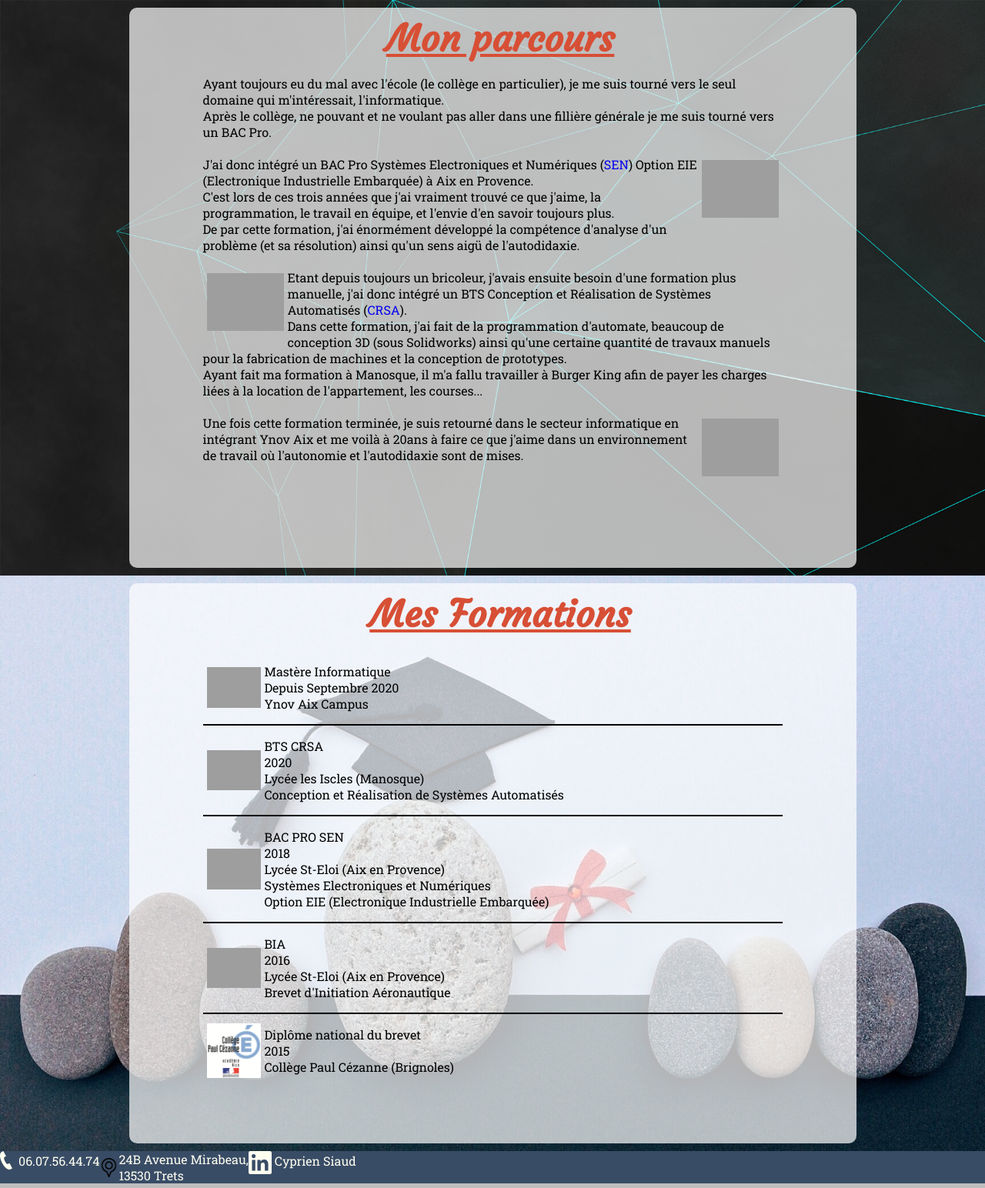
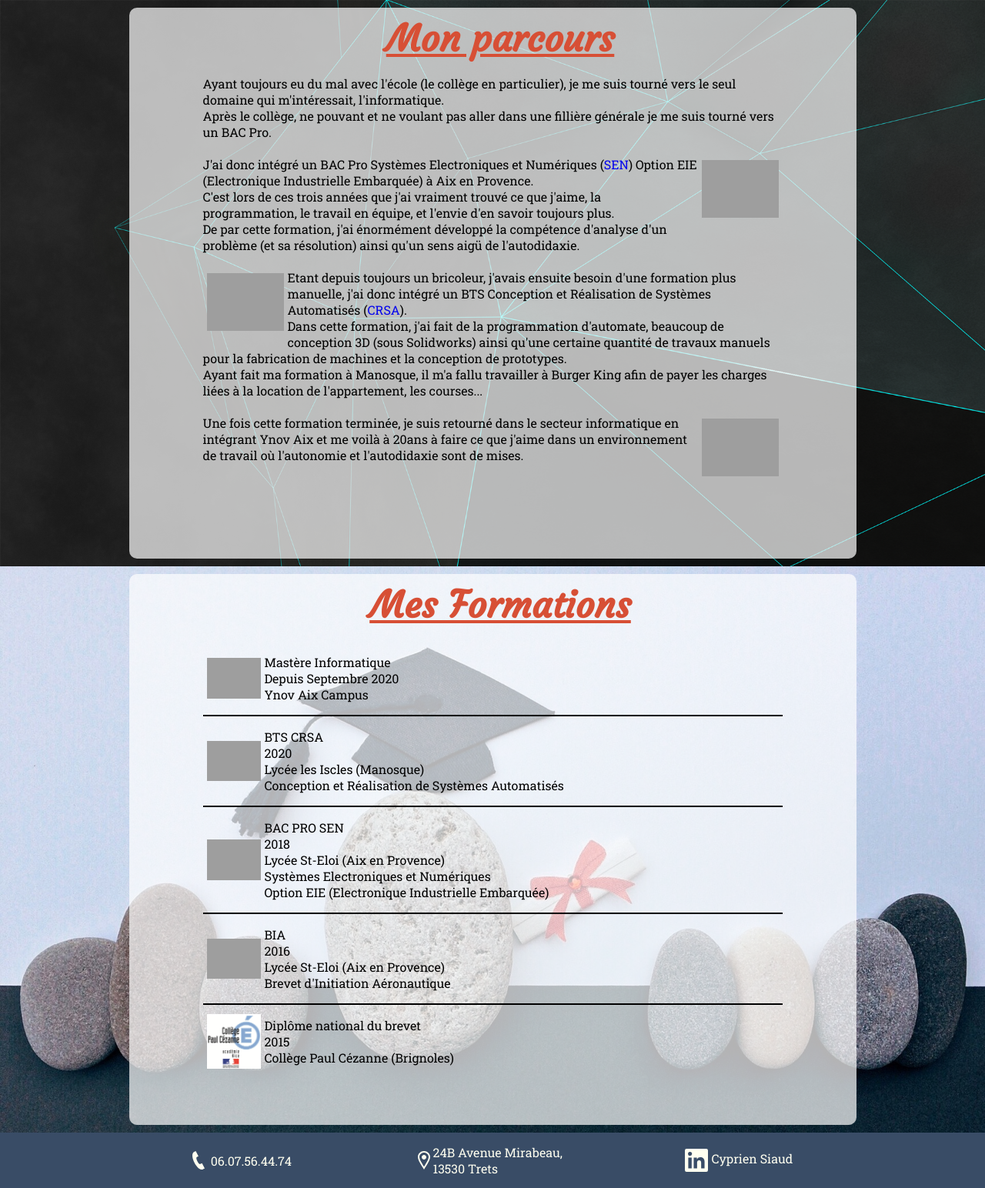
Before and after one commit to CSIAUD/site-perso, a PHP site: page / in a window 1280 px wide. Shown: the part 64-1608 px from the top of the page at 77% size. Run offline with PHP 8.4, Linux system fonts and the light colour scheme; grey boxes are pictures that could not be loaded.

Commit message:
create footer

```diff
--- a/css/style-large.css
+++ b/css/style-large.css
@@ -6,6 +6,12 @@ section>div{
     border-radius: 10px;
 }
 
+footer>ul{
+    width: calc(75% - 20px);
+    margin: 0 calc(25% / 2);
+    padding: 10px;
+}
+
 h2{
     margin-bottom: 24px;
 }
--- a/css/style.css
+++ b/css/style.css
@@ -2,6 +2,7 @@ html {
     font-family: Roboto Slab, serif;
 
     scrollbar-color: #2ec4b6 #242b2a;
+    scrollbar-width: thin;
 
     --color-title: rgb(46, 196, 182);
     --color-title-section: rgb(215, 79, 53);
@@ -75,15 +76,15 @@ section{
     height: max-content;
     padding: 10px;
 }
+section>div{
+    background-color: rgba(255,255,255,0.7);
+    width: calc(100% - 32px);
+    padding: 16px;
+    border-radius: 10px;
+}
 section img{
     max-height: 75px;
     margin: 5px;
-}
-section>div{
-    background-color: rgba(255,255,255,0.7);
-    width: calc(100% - 20px);
-    padding: 16px;
-    border-radius: 10px;
 }
 
 #parcours{
@@ -97,7 +98,7 @@ section>div{
     background-attachment: fixed;
     background-size: cover;
 }
-#formations li >img{
+#formations li > img{
     float: right;
     max-width: 70px;
 }
@@ -129,21 +130,31 @@ section>div{
     margin-top: 15px;
 }
 
-#footer{
+footer{
+    background: var(--color-header);
+    color: ivory;
+    width: 100%;
+    height: max-content;
+}
+footer > ul{
+    width: calc(100% - 20px);
     display: flex;
     flex-direction: row;
     flex-wrap: wrap;
-    background: var(--color-header);
-    color: ivory;
+    justify-content: space-around;
+    align-items: center;
 }
-#footer img{
+footer>ul> li{
+    margin: 5px 8px;
+}
+footer img{
     max-width: 25px;
 }
-#footer a *{
+footer a *{
     text-decoration: none;
     vertical-align: middle;
     display: inline-block;
 }
-#footer a{
+footer a{
     color: ivory;
 }
--- a/index.html
+++ b/index.html
@@ -129,7 +129,7 @@
         </section> -->
     </main>
     <footer>
-        <ul id="footer">
+        <ul>
             <li>
                 <svg width="24" height="24" xmlns="http://www.w3.org/2000/svg" fill-rule="evenodd" clip-rule="evenodd">
                     <path d="M16 22.621l-3.521-6.795c-.007.004-1.974.97-2.064 1.011-2.24 1.086-6.799-7.82-4.609-8.994l2.082-1.026-3.492-6.817-2.106 1.039c-1.639.855-2.313 2.666-2.289 4.916.075 6.948 6.809 18.071 12.309 18.045.541-.003 1.07-.113 1.58-.346.121-.055 2.102-1.029 2.11-1.033zm-2.5-13.621" fill="CurrentColor"/>
@@ -137,7 +137,8 @@
                 <a href="tel:0607564474"> 06.07.56.44.74</a>
             </li>
             <li>
-                <img src="img/location.png" alt="location icon">
+                <svg xmlns="http://www.w3.org/2000/svg" width="24" height="24" viewBox="0 0 24 24"><path d="M12 2c3.196 0 6 2.618 6 5.602 0 3.093-2.493 7.132-6 12.661-3.507-5.529-6-9.568-6-12.661 0-2.984 2.804-5.602 6-5.602m0-2c-4.198 0-8 3.403-8 7.602 0 4.198 3.469 9.21 8 16.398 4.531-7.188 8-12.2 8-16.398 0-4.199-3.801-7.602-8-7.602zm0 11c-1.657 0-3-1.343-3-3s1.343-3 3-3 3 1.343 3 3-1.343 3-3 3z" fill="CurrentColor"/>
+                </svg>
                 <ul>
                     <li>24B Avenue Mirabeau,</li>
                     <li>13530 Trets</li>
--- a/js/main.js
+++ b/js/main.js
@@ -4,6 +4,9 @@ const menu = document.querySelector(".page-header .menu");
 const scrollUp = "scroll-up";
 const scrollDown = "scroll-down";
 let lastScroll = 0;
+
+window.addEventListener('resize', (ev) => resiser())
+window.addEventListener('load', (ev) => resiser())
 
 window.addEventListener("scroll", () => {
   const currentScroll = window.pageYOffset;
@@ -34,9 +37,6 @@ window.addEventListener("scroll", () => {
 });
 
 
-window.addEventListener('resize', (ev) => resiser())
-
-window.addEventListener('load', (ev) => resiser())
 function resiser(){
     let header = (document.getElementsByTagName('header')[0]).getBoundingClientRect()
     let height
@@ -50,7 +50,7 @@ function resiser(){
     for(let elem of elems){
         elem.style.minHeight = height + "px"
     }
-    height -= 20
+    height -= 32
     let elems2 = document.querySelectorAll('section > div')
     for(let elem of elems2){
         elem.style.minHeight = height + "px"
```
